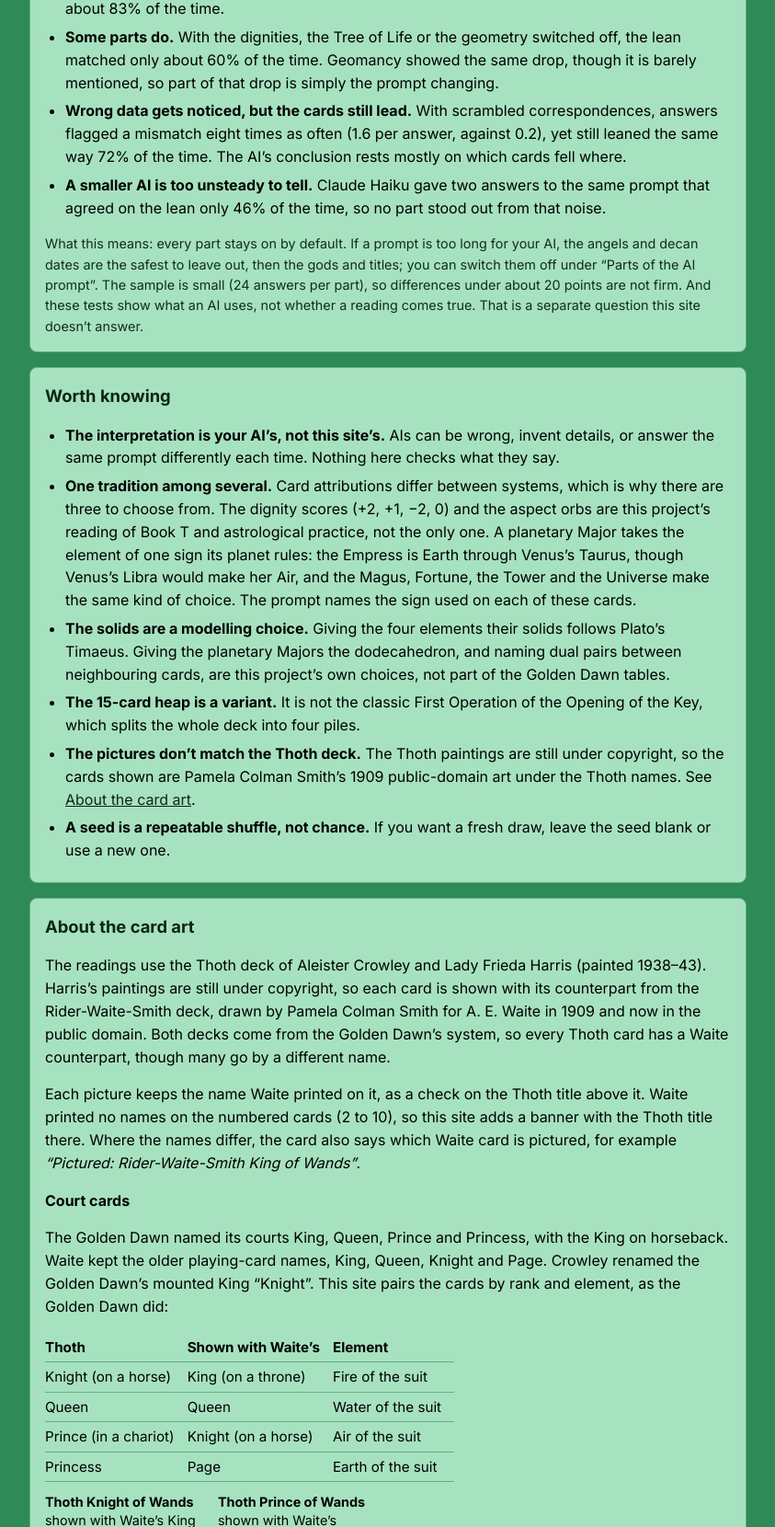
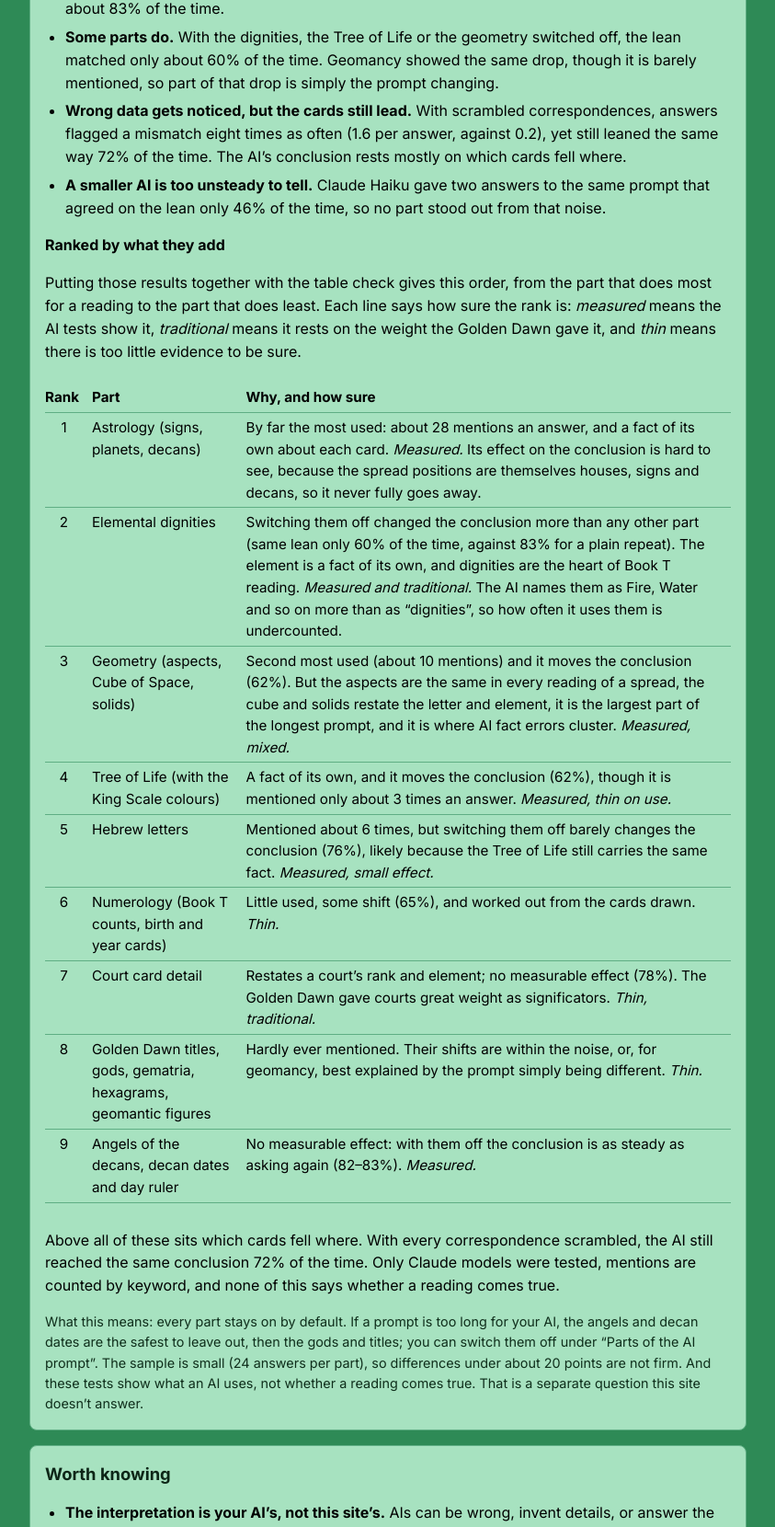
Before and after one commit to hampshirecottage-ai/ootk-thoth-engine, a Python web app: template templates/method.html in a window 1280 px wide. Shown: the part 4572-6232 px from the top of the page at 92% size, without its empty margins (218-1061 px from the left). Run offline with Jinja, Linux system fonts and the light colour scheme; the template is opened without the code that fills it, so the values that code supplies are empty.

Commit message:
Rank the AI prompt parts by what they add on How it works
Adds a ranked table to /method#tested (#ranking) built from the Sonnet
parts round and the level 1 table check, with how sure each rank is,
and a README pointer. No prompt or code change.

Co-Authored-By: Claude Opus 5.5 <noreply@anthropic.com>
Claude-Session: https://claude.ai/code/session_017ncajLjD12z7LJs4BJXbrK

```diff
--- a/templates/method.html
+++ b/templates/method.html
@@ -9,6 +9,8 @@
         .art-pair figure { margin: 0; width: 170px; font-size: 0.9em; line-height: 1.35; }
         .art-pair img { width: 100%; height: auto; border-radius: 6px; border: 1px solid var(--line); display: block; margin-bottom: 6px; }
         .art-table { border-collapse: collapse; margin: 6px 0 12px; font-size: 0.95em; }
+        .table-scroll { overflow-x: auto; }
+        .rank-table td:first-child { text-align: center; padding-right: 10px; }
         .art-table th, .art-table td { text-align: left; padding: 4px 14px 4px 0; border-bottom: 1px solid var(--line); vertical-align: top; }
         .guide ol, .guide ul { padding-left: 22px; }
         .guide li { margin: 6px 0; }
@@ -102,6 +104,25 @@
                 <li><strong>Wrong data gets noticed, but the cards still lead.</strong> With scrambled correspondences, answers flagged a mismatch eight times as often (1.6 per answer, against 0.2), yet still leaned the same way 72% of the time. The AI&rsquo;s conclusion rests mostly on which cards fell where.</li>
                 <li><strong>A smaller AI is too unsteady to tell.</strong> Claude Haiku gave two answers to the same prompt that agreed on the lean only 46% of the time, so no part stood out from that noise.</li>
             </ul>
+            <h3 id="ranking">Ranked by what they add</h3>
+            <p>Putting those results together with the table check gives this order, from the part that does most for a reading to the part that does least. Each line says how sure the rank is: <em>measured</em> means the AI tests show it, <em>traditional</em> means it rests on the weight the Golden Dawn gave it, and <em>thin</em> means there is too little evidence to be sure.</p>
+            <div class="table-scroll">
+            <table class="art-table rank-table">
+                <thead><tr><th>Rank</th><th>Part</th><th>Why, and how sure</th></tr></thead>
+                <tbody>
+                    <tr><td>1</td><td>Astrology (signs, planets, decans)</td><td>By far the most used: about 28 mentions an answer, and a fact of its own about each card. <em>Measured.</em> Its effect on the conclusion is hard to see, because the spread positions are themselves houses, signs and decans, so it never fully goes away.</td></tr>
+                    <tr><td>2</td><td>Elemental dignities</td><td>Switching them off changed the conclusion more than any other part (same lean only 60% of the time, against 83% for a plain repeat). The element is a fact of its own, and dignities are the heart of Book T reading. <em>Measured and traditional.</em> The AI names them as Fire, Water and so on more than as &ldquo;dignities&rdquo;, so how often it uses them is undercounted.</td></tr>
+                    <tr><td>3</td><td>Geometry (aspects, Cube of Space, solids)</td><td>Second most used (about 10 mentions) and it moves the conclusion (62%). But the aspects are the same in every reading of a spread, the cube and solids restate the letter and element, it is the largest part of the longest prompt, and it is where AI fact errors cluster. <em>Measured, mixed.</em></td></tr>
+                    <tr><td>4</td><td>Tree of Life (with the King Scale colours)</td><td>A fact of its own, and it moves the conclusion (62%), though it is mentioned only about 3 times an answer. <em>Measured, thin on use.</em></td></tr>
+                    <tr><td>5</td><td>Hebrew letters</td><td>Mentioned about 6 times, but switching them off barely changes the conclusion (76%), likely because the Tree of Life still carries the same fact. <em>Measured, small effect.</em></td></tr>
+                    <tr><td>6</td><td>Numerology (Book T counts, birth and year cards)</td><td>Little used, some shift (65%), and worked out from the cards drawn. <em>Thin.</em></td></tr>
+                    <tr><td>7</td><td>Court card detail</td><td>Restates a court&rsquo;s rank and element; no measurable effect (78%). The Golden Dawn gave courts great weight as significators. <em>Thin, traditional.</em></td></tr>
+                    <tr><td>8</td><td>Golden Dawn titles, gods, gematria, hexagrams, geomantic figures</td><td>Hardly ever mentioned. Their shifts are within the noise, or, for geomancy, best explained by the prompt simply being different. <em>Thin.</em></td></tr>
+                    <tr><td>9</td><td>Angels of the decans, decan dates and day ruler</td><td>No measurable effect: with them off the conclusion is as steady as asking again (82&ndash;83%). <em>Measured.</em></td></tr>
+                </tbody>
+            </table>
+            </div>
+            <p>Above all of these sits which cards fell where. With every correspondence scrambled, the AI still reached the same conclusion 72% of the time. Only Claude models were tested, mentions are counted by keyword, and none of this says whether a reading comes true.</p>
             <p class="note">What this means: every part stays on by default. If a prompt is too long for your AI, the angels and decan dates are the safest to leave out, then the gods and titles; you can switch them off under &ldquo;Parts of the AI prompt&rdquo;. The sample is small (24 answers per part), so differences under about 20 points are not firm. And these tests show what an AI uses, not whether a reading comes true. That is a separate question this site doesn&rsquo;t answer.</p>
         </section>
 
```
Also changed, not shown: tests/test_app_and_engine.py (+2 -0 lines), README.md.
